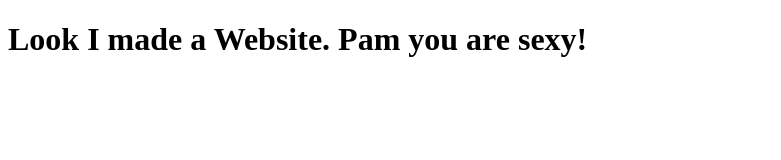
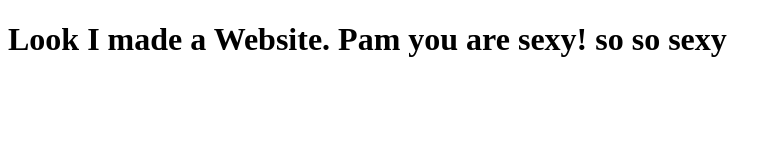
Before and after one commit to kphanson9/learn-n-stuff, a plain HTML site: page site/index.html in a window 1280 px wide. Shown: the whole page, without its empty margins (0-781 px from the left). Drawn offline with Linux system fonts and the light colour scheme.

Commit message:
updating

```diff
--- a/site/index.html
+++ b/site/index.html
@@ -4,6 +4,6 @@
 	<title>Hello Corsera</title>
 </head>
 <body>
-<h1>Look I made a Website. Pam you are sexy!</h1>
+<h1>Look I made a Website. Pam you are sexy! so so sexy</h1>
 </body>
 </html>
```
